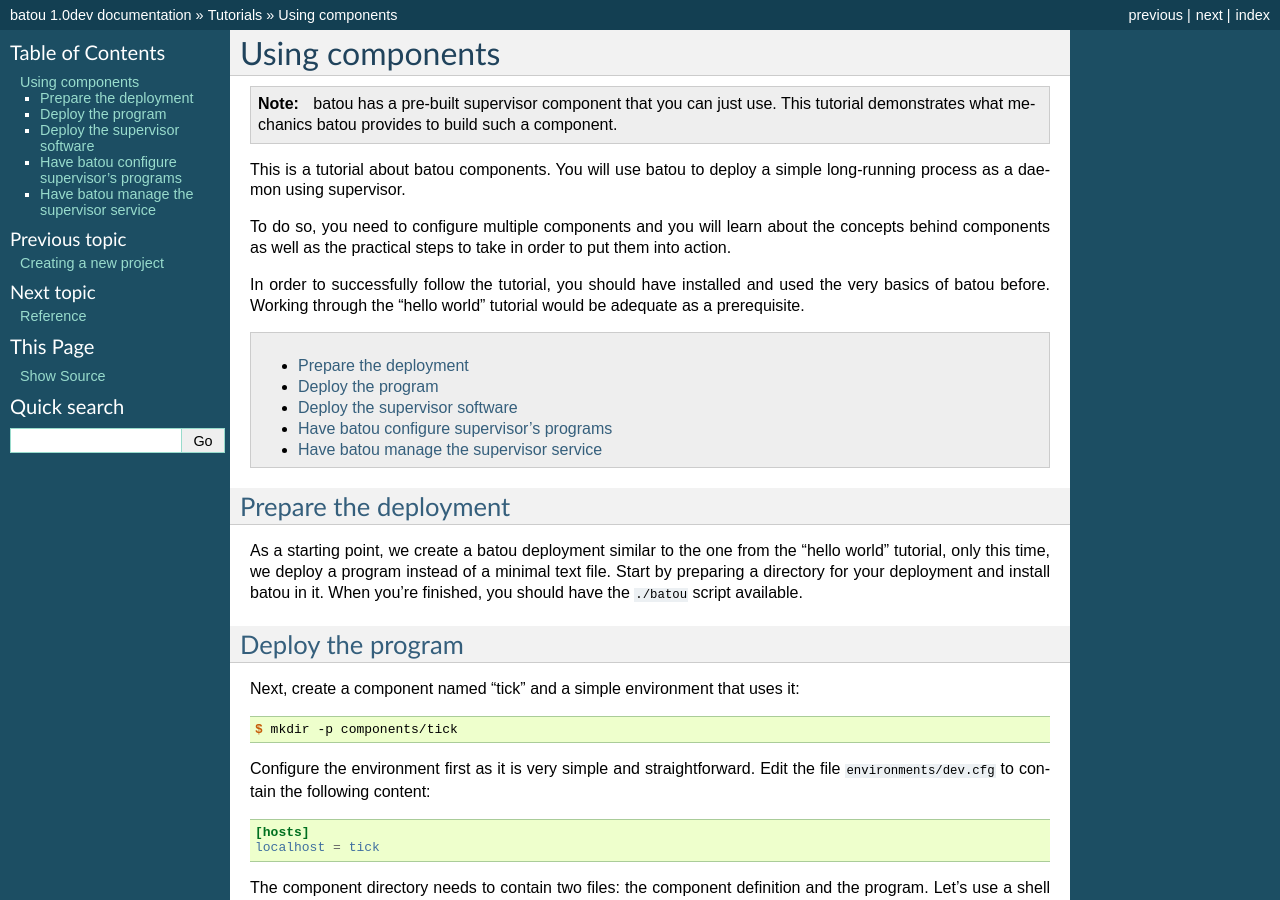
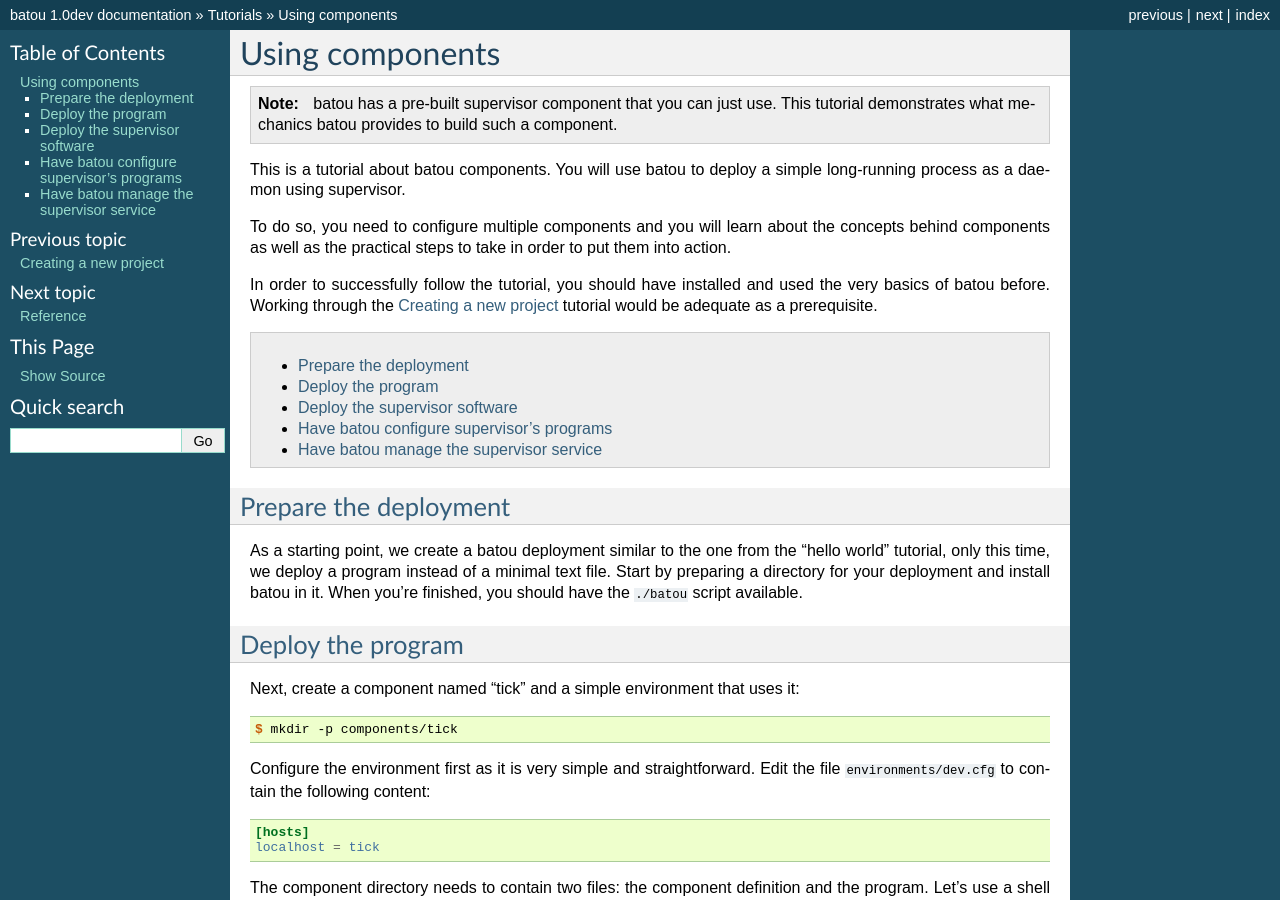
Before and after one commit to flyingcircusio/batou, a Sphinx documentation site: the page built from doc/source/tutorials/component.txt, in a window 1280 px wide and 900 px high. Built offline with Sphinx 7.4.7, drawn with Linux system fonts in a browser that asks for light colours.

Commit message:
Add a link between tutorials

```diff
--- a/doc/source/tutorials/component.txt
+++ b/doc/source/tutorials/component.txt
@@ -15,7 +15,7 @@ the concepts behind components as well as the practical steps to take in order
 to put them into action.
 
 In order to successfully follow the tutorial, you should have installed and
-used the very basics of batou before. Working through the "hello world"
+used the very basics of batou before. Working through the :doc:`create-new-project`
 tutorial would be adequate as a prerequisite.
 
 .. contents::
```
